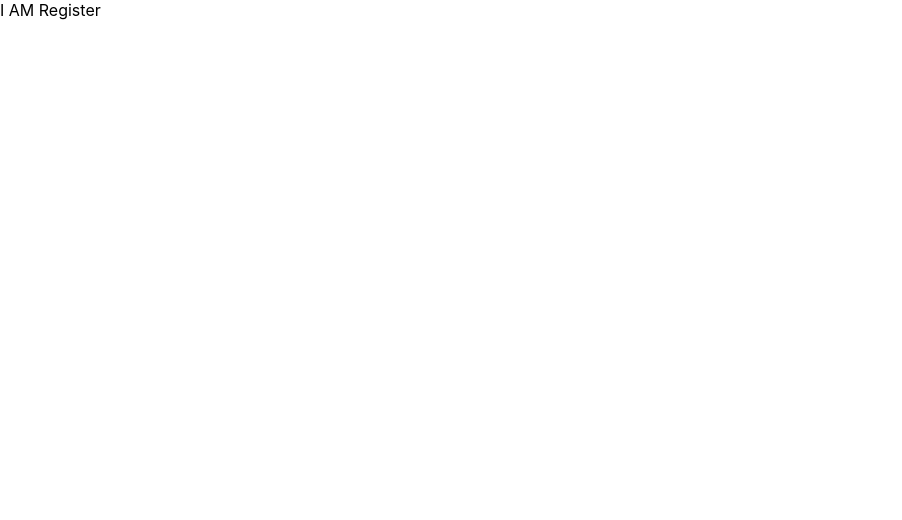
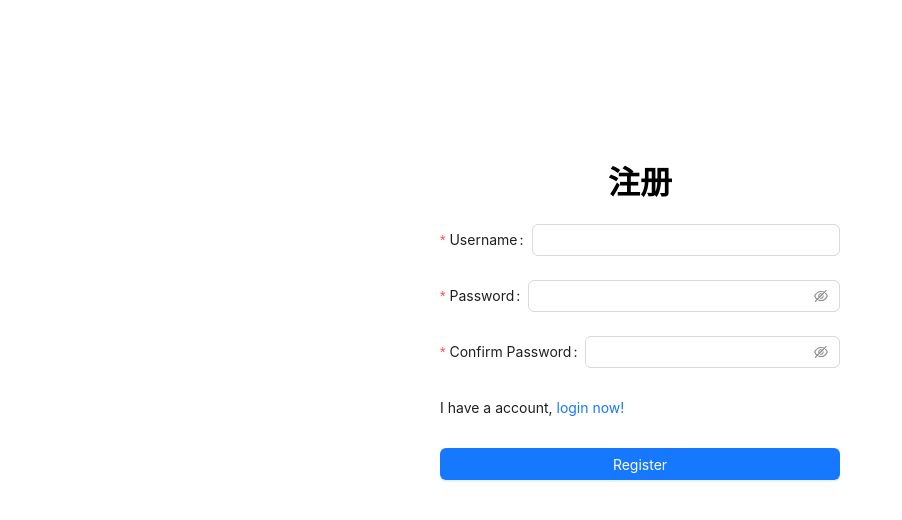
Before and after one commit to lqr131115/questionnaire-web, a React (Create React App) app: page /register in a window 1280 px wide. Shown: the top 520 px of the page, without its empty margins (0-902 px from the left). Built offline with nearby package versions, Linux system fonts and the light colour scheme.

Commit message:
feat: register

```diff
--- /dev/null
+++ b/src/pages/Register.module.scss
@@ -0,0 +1,7 @@
+.register {
+  height: 80%;
+  display: flex;
+  flex-direction: column;
+  justify-content: center;
+  align-items: center;
+}
--- a/src/pages/Register.tsx
+++ b/src/pages/Register.tsx
@@ -1,7 +1,93 @@
 import React, { FC } from "react";
+import { Button, Form, Input } from "antd";
+import { Link } from "react-router-dom";
+import styles from "./Register.module.scss";
 
 const Register: FC = () => {
-  return <div>I AM Register</div>;
+  const [form] = Form.useForm();
+
+  const onFinish = (values: unknown) => {
+    console.log("Received values of form: ", values);
+  };
+
+  return (
+    <>
+      <div className={styles.register}>
+        <h1>注册</h1>
+        <Form
+          form={form}
+          name="register"
+          onFinish={onFinish}
+          style={{ width: 400 }}
+          scrollToFirstError
+        >
+          <Form.Item
+            name="username"
+            label="Username"
+            rules={[
+              {
+                required: true,
+                message: "Please input your username!",
+                whitespace: true,
+              },
+            ]}
+          >
+            <Input />
+          </Form.Item>
+          <Form.Item
+            name="password"
+            label="Password"
+            rules={[
+              {
+                required: true,
+                message: "Please input your password!",
+              },
+            ]}
+            hasFeedback
+          >
+            <Input.Password />
+          </Form.Item>
+
+          <Form.Item
+            name="confirm"
+            label="Confirm Password"
+            dependencies={["password"]}
+            hasFeedback
+            rules={[
+              {
+                required: true,
+                message: "Please confirm your password!",
+              },
+              ({ getFieldValue }) => ({
+                validator(_, value) {
+                  if (!value || getFieldValue("password") === value) {
+                    return Promise.resolve();
+                  }
+                  return Promise.reject(
+                    new Error(
+                      "The new password that you entered do not match!",
+                    ),
+                  );
+                },
+              }),
+            ]}
+          >
+            <Input.Password />
+          </Form.Item>
+          <Form.Item>
+            <span>
+              I have a account, <Link to="/login">login now!</Link>
+            </span>
+          </Form.Item>
+          <Form.Item>
+            <Button type="primary" htmlType="submit" style={{ width: "100%" }}>
+              Register
+            </Button>
+          </Form.Item>
+        </Form>
+      </div>
+    </>
+  );
 };
 
 export default Register;
```
